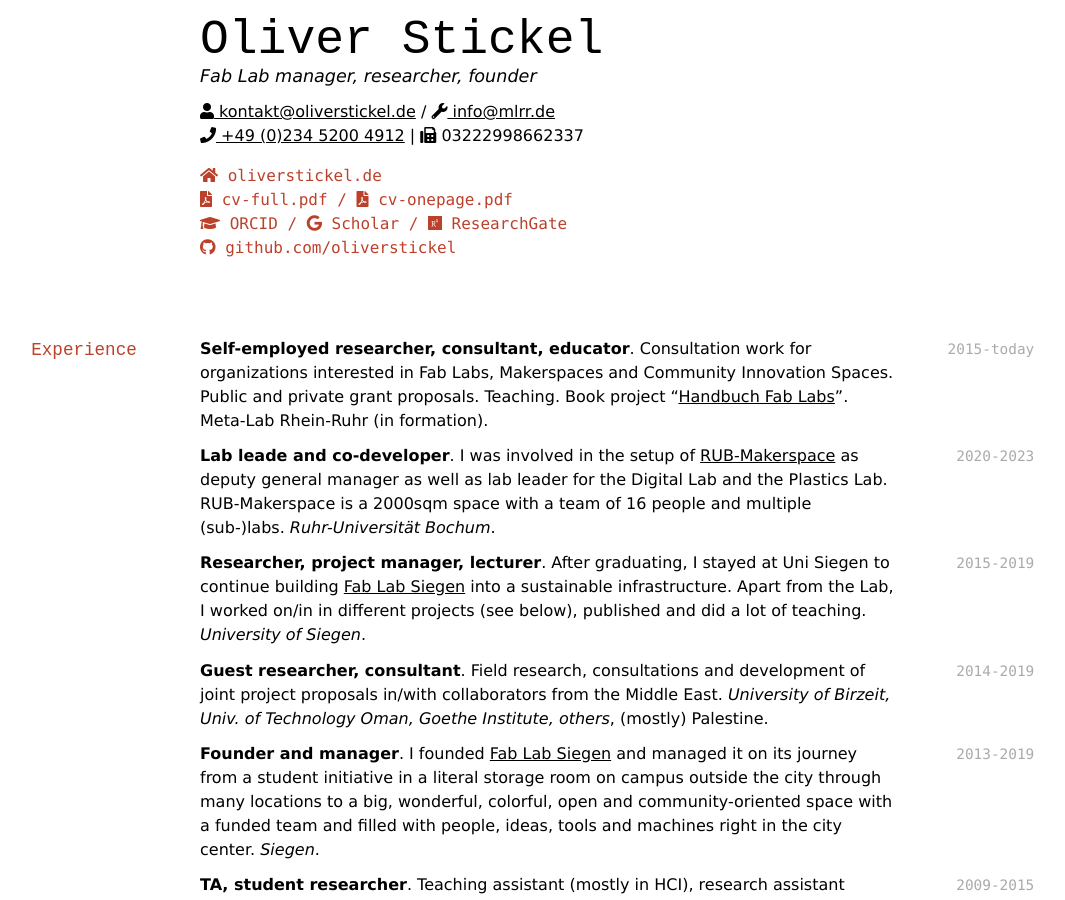
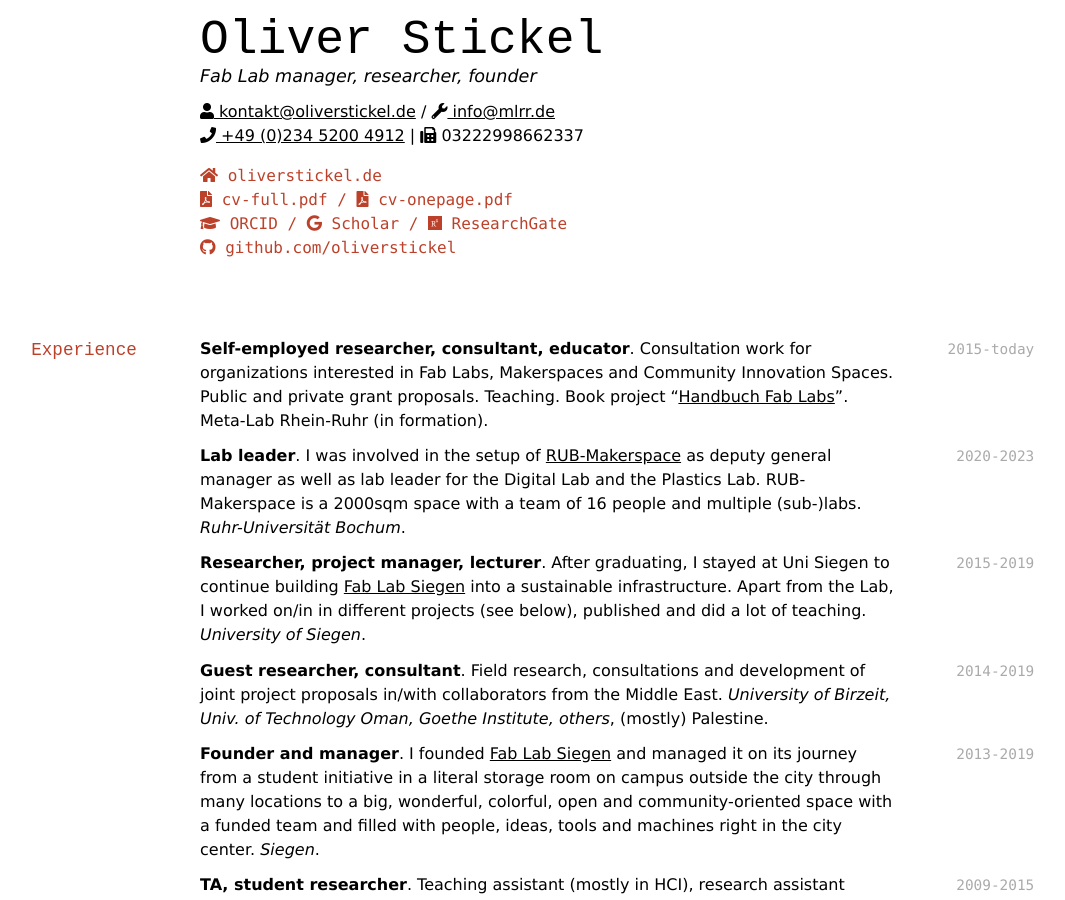
Before and after one commit to oliverstickel/oliverstickel.github.io, a Jekyll site: the page built from index.md, in a window 1280 px wide and 900 px high. Shown: the whole window, without its empty margins (132-1197 px from the left). Built offline with Jekyll 4.4.1, drawn with Linux system fonts in a browser that asks for light colours; nearby versions of some CDN libraries; a style sheet for code colours, icons or effects is not loaded.

Commit message:
Update index.md

```diff
--- a/index.md
+++ b/index.md
@@ -21,7 +21,7 @@ Fab Lab manager, researcher, founder
 **Self-employed researcher, consultant, educator**. Consultation work for organizations interested in Fab Labs, Makerspaces and Community Innovation Spaces. Public and private grant proposals. Teaching. Book project "[Handbuch Fab Labs](https://www.bombini-verlag.de/shop/handbuch-fab-labs/)". Meta-Lab Rhein-Ruhr (in formation).
 
 `2020-2023`
-**Lab leade and co-developer**. I was involved in the setup of [RUB-Makerspace](https://makerspace.rub.de) as deputy general manager as well as lab leader for the Digital Lab and the Plastics Lab. RUB-Makerspace is a 2000sqm space with a team of 16 people and multiple (sub-)labs. *Ruhr-Universität Bochum*.
+**Lab leader**. I was involved in the setup of [RUB-Makerspace](https://makerspace.rub.de) as deputy general manager as well as lab leader for the Digital Lab and the Plastics Lab. RUB-Makerspace is a 2000sqm space with a team of 16 people and multiple (sub-)labs. *Ruhr-Universität Bochum*.
 
 `2015-2019`
 **Researcher, project manager, lecturer**. After graduating, I stayed at Uni Siegen to continue building [Fab Lab Siegen](https://fablab-siegen.de) into a sustainable infrastructure. Apart from the Lab, I worked on/in in different projects (see below), published and did a lot of teaching. *University of Siegen*.
```
